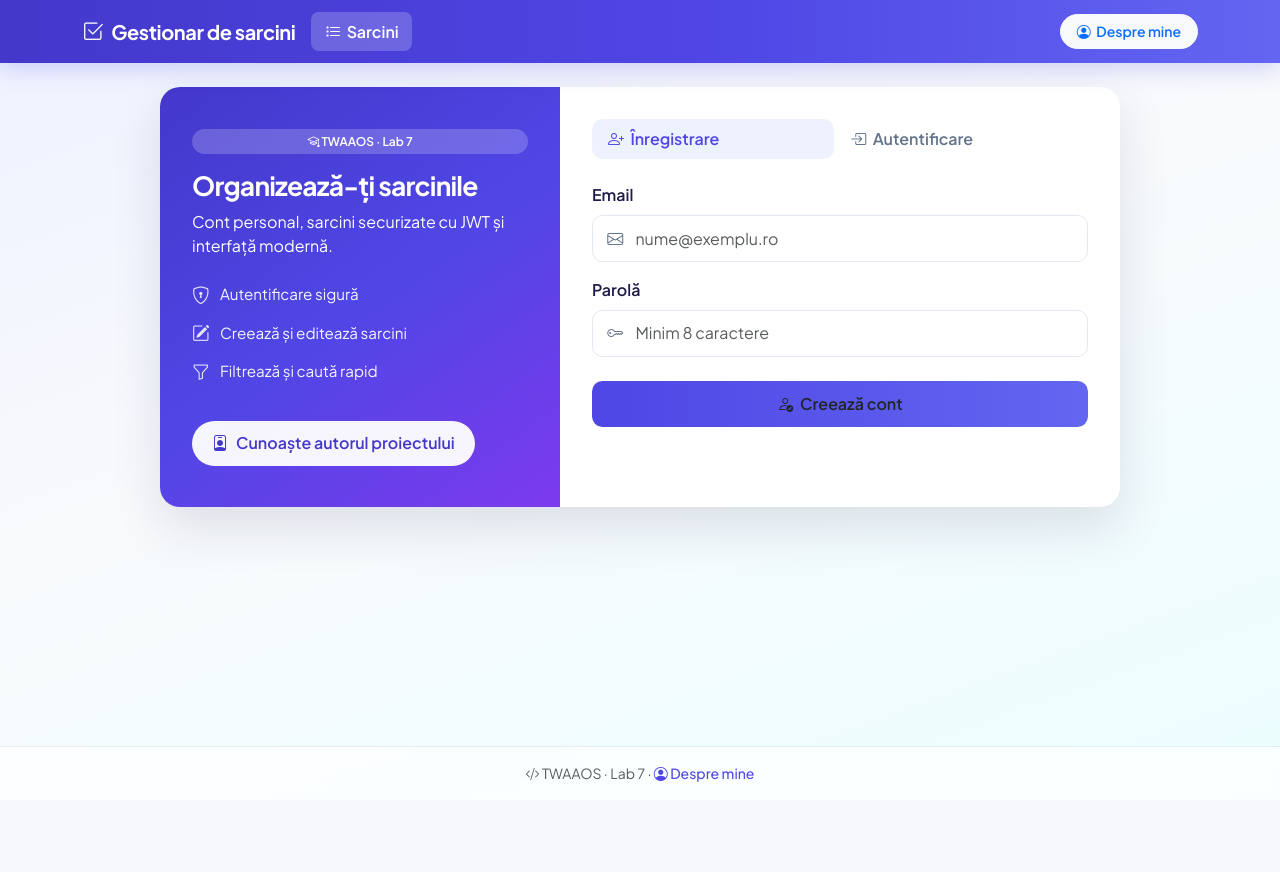
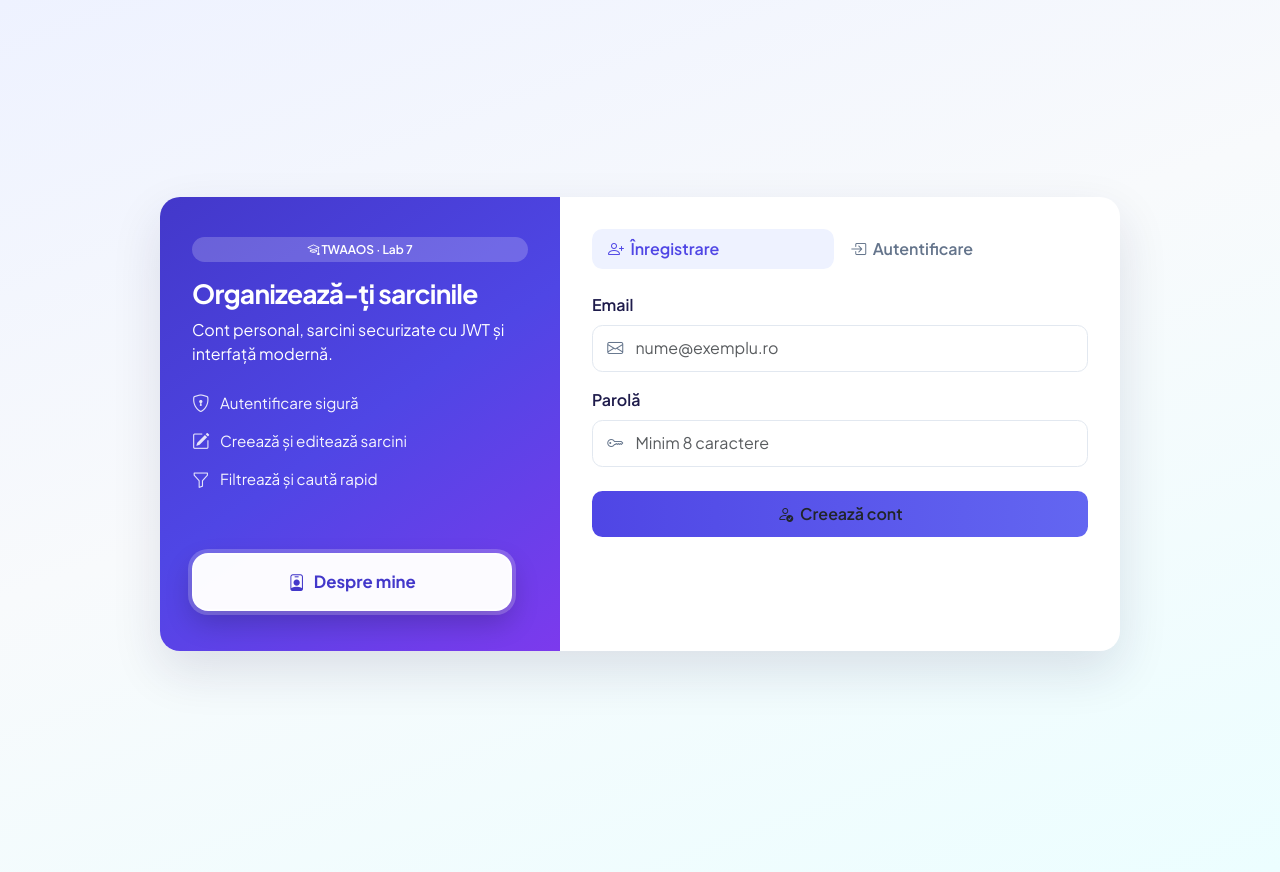
Before and after one commit to IIBogdann/TWAAOS, a FastAPI app: page / in a window 1280 px wide. Before the commit the page ends 782 px from the top, so only its background shows below. Run offline with FastAPI, Linux system fonts and the light colour scheme.

Commit message:
UI improvements

```diff
--- a/lab07-deploy/static/about.html
+++ b/lab07-deploy/static/about.html
@@ -28,9 +28,6 @@
                     </a>
                 </li>
             </ul>
-            <a class="btn btn-light btn-sm nav-about-btn text-primary active" href="/about.html" aria-current="page">
-                <i class="bi bi-person-circle"></i> Despre mine
-            </a>
         </div>
     </div>
 </nav>
@@ -106,8 +103,7 @@
 
 <footer class="app-footer text-center text-muted py-3 border-top">
     <div class="container">
-        <i class="bi bi-code-slash"></i> TWAAOS · Lab 7 ·
-        <a href="/"><i class="bi bi-list-task"></i> Sarcini</a>
+        <i class="bi bi-code-slash"></i> TWAAOS · Laborator #07
     </div>
 </footer>
 
--- a/lab07-deploy/static/css/app.css
+++ b/lab07-deploy/static/css/app.css
@@ -170,25 +170,46 @@ main.app-main {
     opacity: 0.9;
 }
 
+.about-cta-wrap {
+    margin-top: auto;
+    padding-top: 1.5rem;
+}
+
 .btn-about-hero {
-    background: rgba(255, 255, 255, 0.95);
+    background: rgba(255, 255, 255, 0.98);
     color: var(--app-primary-dark);
-    font-weight: 600;
-    border: none;
-    border-radius: 2rem;
-    padding: 0.65rem 1.25rem;
+    font-weight: 700;
+    font-size: 1.05rem;
+    border: 2px solid rgba(255, 255, 255, 0.85);
+    border-radius: 1rem;
+    padding: 0.9rem 1.35rem;
     display: inline-flex;
     align-items: center;
-    gap: 0.5rem;
+    gap: 0.55rem;
     text-decoration: none;
-    transition: transform 0.2s, box-shadow 0.2s;
-    width: fit-content;
+    transition: transform 0.2s, box-shadow 0.2s, background 0.2s;
+    width: 100%;
+    max-width: 320px;
+    justify-content: center;
+    box-shadow:
+        0 0 0 4px rgba(255, 255, 255, 0.2),
+        0 12px 28px rgba(0, 0, 0, 0.2);
 }
 
 .btn-about-hero:hover {
-    transform: translateY(-2px);
-    box-shadow: 0 8px 24px rgba(0, 0, 0, 0.15);
+    transform: translateY(-3px);
+    background: #fff;
+    box-shadow:
+        0 0 0 5px rgba(255, 255, 255, 0.35),
+        0 16px 36px rgba(0, 0, 0, 0.25);
     color: var(--app-primary-dark);
+}
+
+.auth-page {
+    min-height: 100vh;
+    display: flex;
+    align-items: center;
+    padding: 2rem 0;
 }
 
 .auth-form-panel {
--- a/lab07-deploy/static/index.html
+++ b/lab07-deploy/static/index.html
@@ -10,7 +10,7 @@
 </head>
 <body>
 
-<nav class="navbar navbar-expand-lg navbar-dark app-navbar">
+<nav id="app-navbar" class="navbar navbar-expand-lg navbar-dark app-navbar d-none">
     <div class="container">
         <a class="navbar-brand" href="/">
             <i class="bi bi-check2-square"></i>
@@ -29,9 +29,6 @@
                 </li>
             </ul>
             <div class="d-flex align-items-center flex-wrap gap-2 ms-lg-2">
-                <a class="btn btn-light btn-sm nav-about-btn text-primary" href="/about.html">
-                    <i class="bi bi-person-circle"></i> Despre mine
-                </a>
                 <span id="task-counter" class="stats-pill text-white d-none"></span>
                 <div id="user-info" class="d-none align-items-center gap-2">
                     <span class="user-chip text-white">
@@ -50,8 +47,8 @@
 <main class="app-main">
 <div class="container py-4 pb-5">
 
-    <div id="auth-section">
-        <div class="auth-shell row g-0">
+    <div id="auth-section" class="auth-page">
+        <div class="auth-shell row g-0 w-100">
             <div class="col-lg-5 auth-aside">
                 <span class="badge badge-lab mb-3"><i class="bi bi-mortarboard"></i> TWAAOS · Lab 7</span>
                 <h2>Organizează-ți sarcinile</h2>
@@ -61,9 +58,11 @@
                     <li><i class="bi bi-pencil-square"></i> Creează și editează sarcini</li>
                     <li><i class="bi bi-funnel"></i> Filtrează și caută rapid</li>
                 </ul>
-                <a href="/about.html" class="btn-about-hero">
-                    <i class="bi bi-person-badge"></i> Cunoaște autorul proiectului
-                </a>
+                <div class="about-cta-wrap">
+                    <a href="/about.html" class="btn-about-hero">
+                        <i class="bi bi-person-badge"></i> Despre mine
+                    </a>
+                </div>
             </div>
             <div class="col-lg-7 auth-form-panel">
                 <ul class="nav nav-pills auth-tabs mb-4" role="tablist">
@@ -194,10 +193,9 @@
 </div>
 </main>
 
-<footer class="app-footer text-center text-muted py-3 border-top">
+<footer id="app-footer" class="app-footer text-center text-muted py-3 border-top d-none">
     <div class="container">
-        <i class="bi bi-code-slash"></i> TWAAOS · Lab 7 ·
-        <a href="/about.html"><i class="bi bi-person-circle"></i> Despre mine</a>
+        <i class="bi bi-code-slash"></i> TWAAOS · Laborator #07
     </div>
 </footer>
 
@@ -228,6 +226,8 @@
     function updateUI() {
         const token = getToken();
         if (token) {
+            document.getElementById("app-navbar").classList.remove("d-none");
+            document.getElementById("app-footer").classList.remove("d-none");
             document.getElementById("auth-section").classList.add("d-none");
             document.getElementById("tasks-section").classList.remove("d-none");
             document.getElementById("user-info").classList.remove("d-none");
@@ -241,6 +241,8 @@
             }
             loadTasks();
         } else {
+            document.getElementById("app-navbar").classList.add("d-none");
+            document.getElementById("app-footer").classList.add("d-none");
             document.getElementById("auth-section").classList.remove("d-none");
             document.getElementById("tasks-section").classList.add("d-none");
             document.getElementById("user-info").classList.add("d-none");
```
